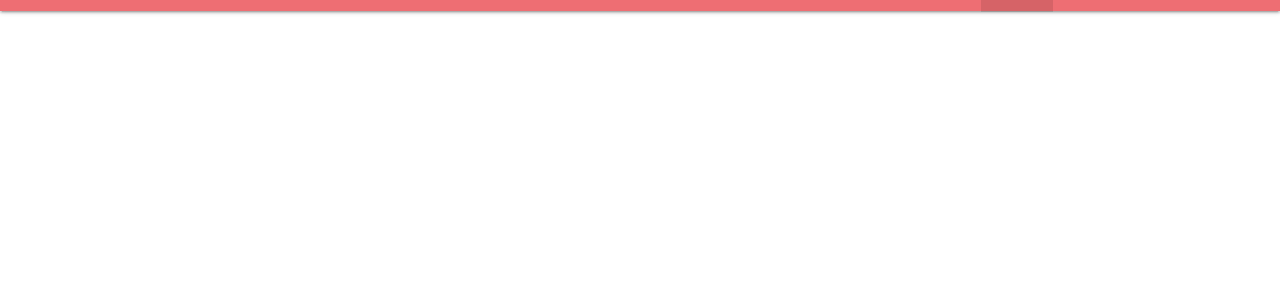
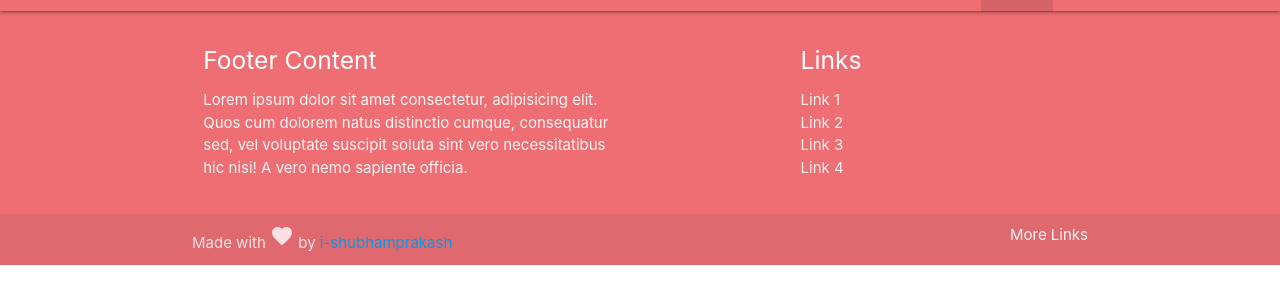
Before and after one commit to iShubhamPrakash/materialize-landing-page, a plain HTML site: page index.html in a window 1280 px wide. Shown: the part 53-356 px from the top of the page. Drawn offline with nearby package versions, Linux system fonts and the light colour scheme.

Commit message:
Add footer

```diff
--- a/index.html
+++ b/index.html
@@ -48,6 +48,36 @@ GitHub: https://github.com/i-shubhamprakash
 <!-- /nav bar -->
 
 
+<!-- Footer -->
+<footer class="page-footer">
+    <div class="container">
+        <div class="row">
+            <div class="col l6 s12">
+                <h5 class="white-text">Footer Content</h5>
+                <p class="grey-text text-lighten-4">Lorem ipsum dolor sit amet consectetur, adipisicing elit. Quos
+                    cum dolorem natus distinctio cumque, consequatur sed, vel voluptate suscipit soluta sint vero
+                    necessitatibus hic nisi! A vero nemo sapiente officia.</p>
+            </div>
+            <div class="col l4 offset-l2 s12">
+                <h5 class="white-text">Links</h5>
+                <ul>
+                    <li><a class="grey-text text-lighten-3" href="#!">Link 1</a></li>
+                    <li><a class="grey-text text-lighten-3" href="#!">Link 2</a></li>
+                    <li><a class="grey-text text-lighten-3" href="#!">Link 3</a></li>
+                    <li><a class="grey-text text-lighten-3" href="#!">Link 4</a></li>
+                </ul>
+            </div>
+        </div>
+    </div>
+    <div class="footer-copyright">
+        <div class="container">
+            Made with <i class="material-icons">favorite</i> by <a href="https://www.linkedin.com/in/ishubhamprakash/" targget="_blank">i-shubhamprakash</a>
+            <a class="grey-text text-lighten-4 right" href="#!">More Links</a>
+        </div>
+    </div>
+</footer>
+<!-- /Footer -->
+
     <!-- jQuery cdn -->
     <script src="https://ajax.googleapis.com/ajax/libs/jquery/3.3.1/jquery.min.js"></script>
     <!-- Compiled and minified JavaScript for Materialize-->
```
